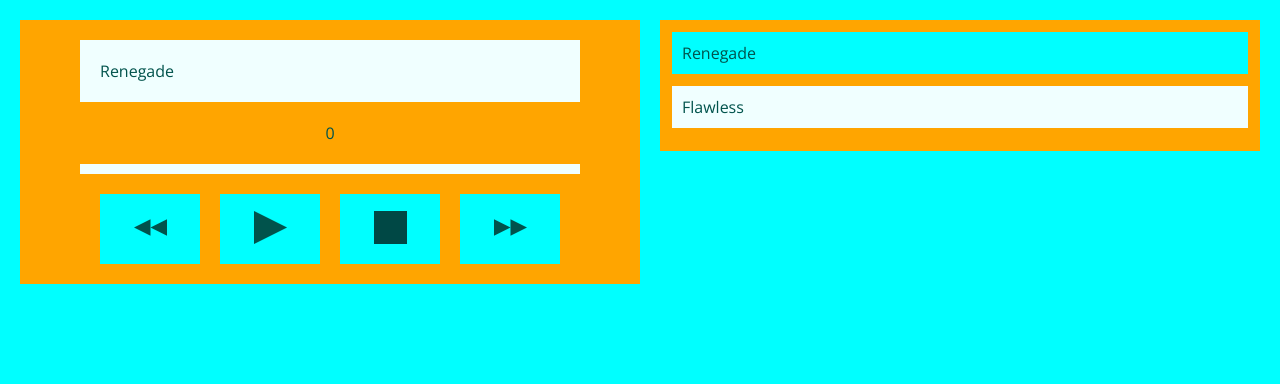
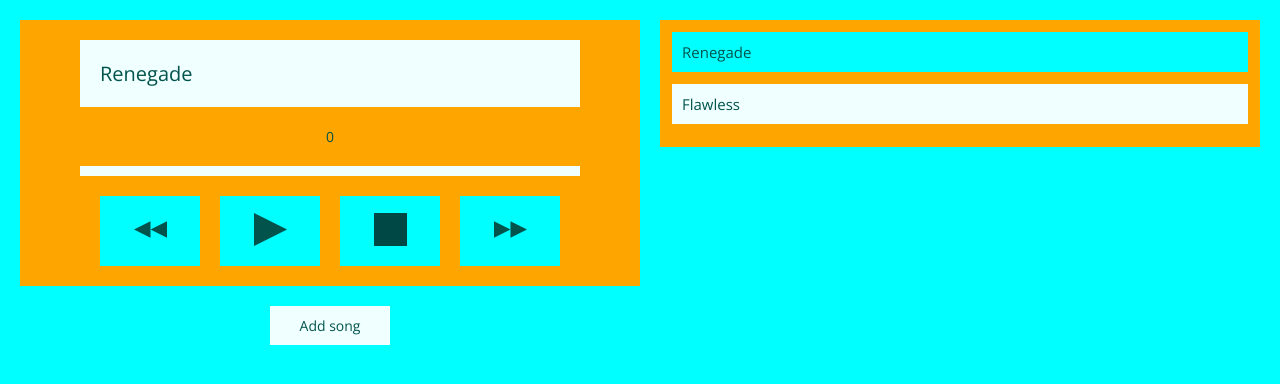
Before and after one commit to evilHoms/m_runner, a plain HTML site: page index.html in a window 1280 px wide. Drawn offline with nearby package versions, Linux system fonts and the light colour scheme.

Commit message:
Add button for adding tracks. Fix some styles. Realize add and remove track methods. Some code refactoring.

```diff
--- a/index.html
+++ b/index.html
@@ -14,6 +14,8 @@
 <body>
 
   <article class="m-runner">
+
+    <div class="player-wrapper">
 
       <section class="player">
 
@@ -49,6 +51,11 @@
 
       </section>
 
+      <section class="add-song">
+        <button class="add-btn">Add song</button>
+      </section>
+
+    </div>
 
     <section class="playlist">
 
--- a/js/index.js
+++ b/js/index.js
@@ -14,15 +14,12 @@ const player = new Player(
   document.querySelector(`.current-track`)
 );
 
-//Создали плейлист из переданных .json данных
-const mainPlaylist = new Playlist(JSON.parse(jsonTrackArray));
-//Добавили созданный ранее плейлист на страницу
-player.addPlaylist(mainPlaylist);
 
 
-//Упростить все эти действия
+//Данные действия вызываются после получения данных от сервера с плейлистом
+//Трансформируем Json файл и добаляем треки из него на страницу
+player.updatePlaylist(jsonTrackArray);
 
-
-//Выбираем добавленные на страницу элементы и добавляем их в плеер для взаимодействия и инициализируем листенеры
-const currentPlaylist = document.querySelectorAll(`.playlist__track`);
-player.init(currentPlaylist);
+//Создаем объект плейлиста и передаем его список в плеер для инициализации
+const playlist = new Playlist(document.querySelectorAll(`.playlist__track`), jsonTrackArray);
+player.init(playlist.htmlList);
--- a/js/player.js
+++ b/js/player.js
@@ -111,11 +111,34 @@ class Player {
     this.progressBar.style.width = `${curTime / maxTime * 100}%`;
   }
 
-  addPlaylist(playlist) {
+  updatePlaylist(json) {
+    const playlist = transformJson(json);
     this.playlistWrapper.innerHTML = ``;
-    playlist.convertToHtml().forEach(track => {
+    playlist.forEach(track => {
       this.playlistWrapper.innerHTML += track;
     });
+
+    function transformJson(json) {
+      const objFromJson = JSON.parse(json);
+      const htmlList = [];
+      let hasCurrent = false;
+
+      for (let i in objFromJson) {
+        if (objFromJson.hasOwnProperty(i))
+          if (hasCurrent)
+            htmlList.push(`<div class="playlist__track" data-url="${objFromJson[i]}" data-name="${i}">
+                            ${i}
+                          </div>`);
+          else {
+            hasCurrent = true;
+            htmlList.push(`<div class="playlist__track current" data-url="${objFromJson[i]}" data-name="${i}">
+                            ${i}
+                          </div>`);
+          }
+      }
+
+      return htmlList;
+    }
   }
 
   initTracks() {
--- a/js/playlist.js
+++ b/js/playlist.js
@@ -1,35 +1,19 @@
 class Playlist {
-  constructor(trackArray) {
-    this.list = trackArray;
-    this.htmlList = this.convertToHtml();
+  constructor(tracksCollection, json) {
+    this.htmlList = tracksCollection;
+    this.list = JSON.parse(json);
+    this.jsonList = json;
   }
 
-  convertToHtml() {
-    const htmlList = [];
-    let hasCurrent = false;
-
-    for (let i in this.list) {
-      if (this.list.hasOwnProperty(i))
-        if (hasCurrent)
-          htmlList.push(`<div class="playlist__track" data-url="${this.list[i]}" data-name="${i}">
-                          ${i}
-                        </div>`);
-        else {
-          hasCurrent = true;
-          htmlList.push(`<div class="playlist__track current" data-url="${this.list[i]}" data-name="${i}">
-                          ${i}
-                        </div>`);
-        }
-    }
-
-    return htmlList;
+  add(name, src) {
+    this.list[name] = src;
+    this.jsonList = JSON.stringify(this.list);
+    console.log(this.jsonList);
   }
 
-  add() {
-
-  }
-
-  remove() {
-
+  remove(name) {
+    delete this.list[name];
+    this.jsonList = JSON.stringify(this.list);
+    console.log(this.jsonList);
   }
 }
--- a/sass/main.scss
+++ b/sass/main.scss
@@ -2,6 +2,10 @@
   box-sizing: border-box;
   margin: 0;
   padding: 0;
+}
+
+html {
+  font-size: 62.5%;
 }
 
 .m-runner {
@@ -15,6 +19,14 @@
   overflow: hidden;
 
   background: aqua;
+}
+
+.player-wrapper {
+  display: flex;
+  flex-direction: column;
+  align-items: center;
+
+  width: 100%;
 }
 
 .player {
@@ -36,6 +48,7 @@
 
   background: azure;
 
+  font-size: 2.4rem;
   font-family: 'Open Sans', sans-serif;
   color: #01534c;
 }
@@ -43,6 +56,7 @@
 .player__play-time {
   padding: 20px;
 
+  font-size: 2rem;
   font-family: 'Open Sans', sans-serif;
   color: #01534c;
 }
@@ -72,7 +86,7 @@
 
 .ctrl-btn {
   width: 20%;
-  padding: 4% 0;
+  padding: 10px 0;
   border: none;
 
   background: aqua;
@@ -89,7 +103,30 @@
 }
 
 .ctrl-btn__img {
-  width: 50%;
+  width: 30%;
+}
+
+.add-btn {
+  padding: 10px 30px;
+  border: none;
+
+  background: azure;
+
+  font-size: 2.2rem;
+  font-family: 'Open Sans', sans-serif;
+  color: #01534c;
+
+  cursor: pointer;
+
+  &:hover {
+    background: orange;
+    color: azure;
+  }
+
+  &:active {
+    background: azure;
+    color: aqua;
+  }
 }
 
 .playlist {
@@ -115,6 +152,7 @@
 
   background: azure;
 
+  font-size: 1.6rem;
   font-family: 'Open Sans', sans-serif;
 
   cursor: pointer;
@@ -133,8 +171,16 @@
     align-items: flex-start;
   }
 
-  .player {
+  .player-wrapper {
     width: 50%;
+  }
+
+  .player__screen {
+    font-size: 2rem;
+  }
+
+  .player__play-time {
+    font-size: 1.4rem;
   }
 
   .playlist {
@@ -154,6 +200,7 @@
 
     background: azure;
 
+    font-size: 1.5rem;
     color: #01534c;
   }
 
@@ -165,4 +212,12 @@
     margin: 0 10px;
     padding: 17px;
   }
+
+  .ctrl-btn__img {
+    width: 50%;
+  }
+
+  .add-btn {
+    font-size: 1.4rem;
+  }
 }
```
Also changed, not shown: css/main.css. Lines whose indentation alone changed are shown as unchanged.
